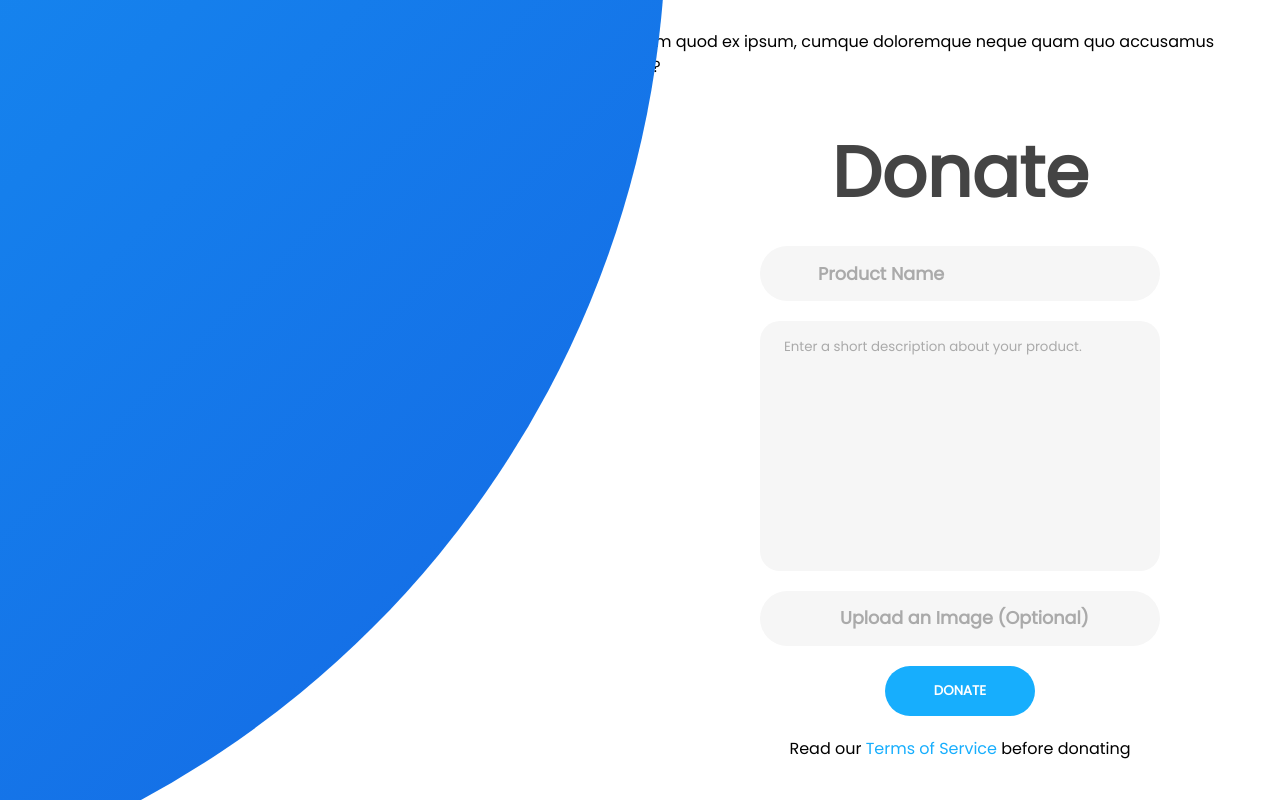
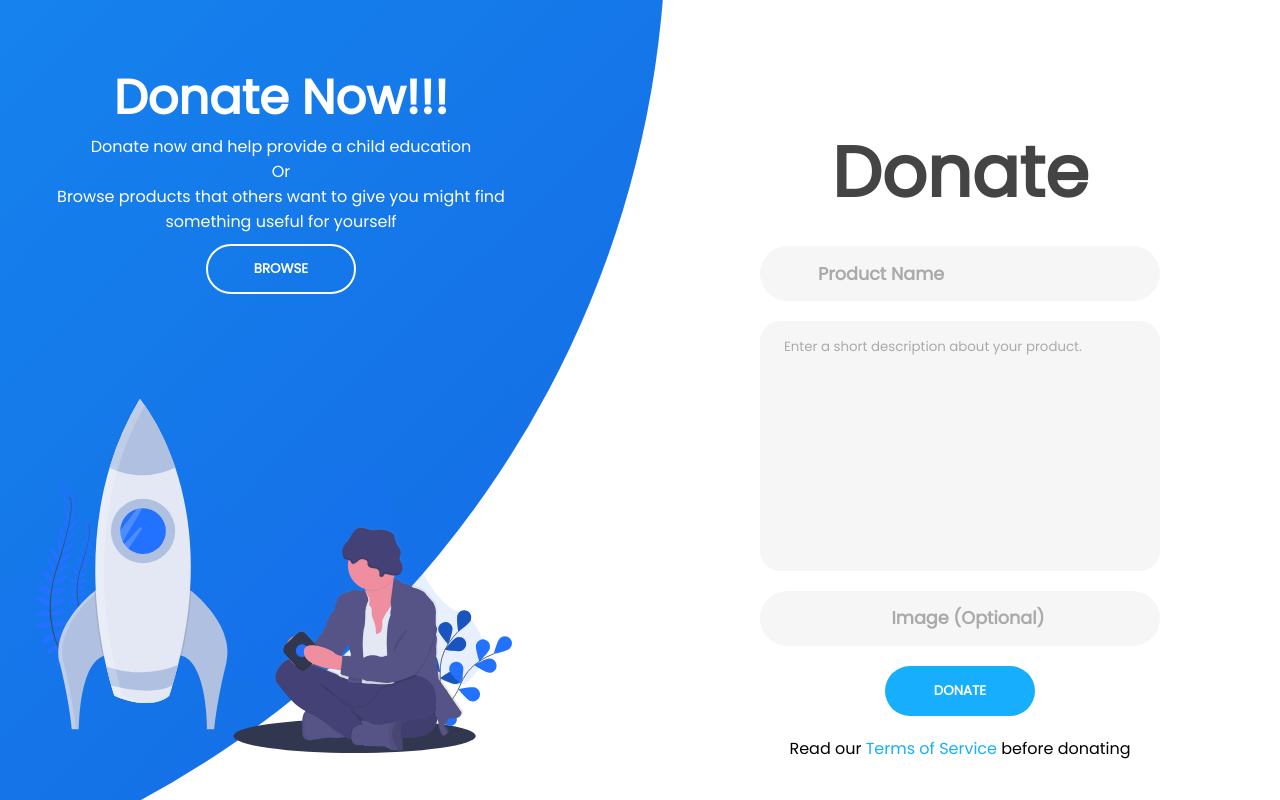
Before and after one commit to bamblebam/dsc-project-books-redistribution, a Next.js app in the folder frontend/: page /product/donate in a window 1280 px wide. Built offline with nearby package versions, Linux system fonts and the light colour scheme.

Commit message:
donate page desktop viewport done

```diff
--- a/frontend/pages/product/donate.js
+++ b/frontend/pages/product/donate.js
@@ -21,7 +21,7 @@ export default function Donate() {
                                 <textarea cols="30" rows="10" className={styles.text} placeholder="Enter a short description about your product." name="product_description"></textarea>
                             </div>
                             <div className={styles.file_field}>
-                                <label htmlFor="product_image">Upload an Image (Optional)</label>
+                                <label htmlFor="product_image">Image (Optional)</label>
                                 <input type="file" accept="image/*" className={styles.file} name="product_image" id="product_image" />
                             </div>
                             <button className={styles.btn}>Donate</button>
@@ -34,9 +34,13 @@ export default function Donate() {
                 <div className={styles.panel_container}>
                     <div className={styles.panel}>
                         <div className={styles.content}>
-                            <h3>Donate here</h3>
-                            <p>Lorem ipsum dolor sit amet consectetur adipisicing elit. Maxime tenetur, voluptatem quod ex ipsum, cumque doloremque neque quam quo accusamus asperiores non, officiis corporis. Maxime tenetur dignissimos sit recusandae animi?</p>
+                            <h3>Donate Now!!!</h3>
+                            <p>Donate now and help provide a child education</p>
+                            <p>Or</p>
+                            <p>Browse products that others want to give you might find something useful for yourself</p>
+                            <button className={styles.btn + " " + styles.transparent}>Browse</button>
                         </div>
+                        <img src="/images/image1.svg" alt="" className={styles.image} />
                     </div>
                 </div>
             </div>
--- a/frontend/styles/css/authentication.module.css
+++ b/frontend/styles/css/authentication.module.css
@@ -280,6 +280,10 @@
   font-size: 0.8rem;
 }
 
+.btn.transparent:hover {
+  background-color: #1466e3;
+}
+
 .main_container.signup_mode::before {
   -webkit-transform: translate(100%, -50%);
           transform: translate(100%, -50%);
--- a/frontend/styles/css/donate.module.css
+++ b/frontend/styles/css/donate.module.css
@@ -27,6 +27,7 @@
   height: 100%;
   top: -10%;
   left: 0;
+  z-index: 5;
 }
 
 .form {
@@ -84,7 +85,7 @@
   line-height: 1;
   font-weight: 600;
   font-size: 1.1rem;
-  margin-left: 50px;
+  padding-left: 50px;
   color: #333333;
 }
 
@@ -167,9 +168,8 @@
   width: 100%;
   height: 100%;
   position: absolute;
-  left: 20%;
-  top: 35%;
-  line-height: 1;
+  text-align: center;
+  line-height: 55px;
   font-weight: 600;
   font-size: 1.1rem;
   color: #aaaaaa;
@@ -197,6 +197,11 @@
           transform: scale(1.1);
 }
 
+.transparent {
+  background: transparent;
+  border: 2px solid #ffffff;
+}
+
 .subtext {
   margin: 10px 0;
 }
@@ -205,4 +210,49 @@
   color: #17aefd;
   cursor: pointer;
 }
+
+.image {
+  width: 100%;
+  -webkit-transition: 1.1s .4s ease-in-out;
+  transition: 1.1s .4s ease-in-out;
+}
+
+.panel_container {
+  position: absolute;
+  width: 100%;
+  height: 100%;
+  top: 0;
+  left: 0;
+  display: -ms-grid;
+  display: grid;
+  -ms-grid-columns: 1fr 1.5fr;
+      grid-template-columns: 1fr 1.5fr;
+}
+
+.panel {
+  display: -webkit-box;
+  display: -ms-flexbox;
+  display: flex;
+  -webkit-box-orient: vertical;
+  -webkit-box-direction: normal;
+      -ms-flex-direction: column;
+          flex-direction: column;
+  -webkit-box-align: end;
+      -ms-flex-align: end;
+          align-items: flex-end;
+  -ms-flex-pack: distribute;
+      justify-content: space-around;
+  z-index: 6;
+  text-align: center;
+}
+
+.panel .content {
+  color: #ffffff;
+  margin: 15px 0 0 50px;
+}
+
+.panel .content h3 {
+  font-size: 3rem;
+  font-weight: 9000;
+}
 /*# sourceMappingURL=donate.module.css.map */
--- a/frontend/styles/scss/authentication.module.scss
+++ b/frontend/styles/scss/authentication.module.scss
@@ -222,6 +222,9 @@ $primary_dark:#1466e3;
     height: 40px;
     font-weight: 600;
     font-size: 0.8rem;
+    &:hover{
+        background-color: $primary_dark;
+    }
 }
 
 .main_container.signup_mode{
--- a/frontend/styles/scss/donate.module.scss
+++ b/frontend/styles/scss/donate.module.scss
@@ -34,7 +34,7 @@ $primary_dark:#1466e3;
     height: 100%;
     top: -10%;
     left: 0;
-
+    z-index: 5;
 }
 .form{
     position: absolute;
@@ -78,7 +78,7 @@ $primary_dark:#1466e3;
         line-height: 1;
         font-weight: 600;
         font-size: 1.1rem;
-        margin-left: 50px;
+        padding-left: 50px;
         color: $input_text;
 
         &::placeholder{
@@ -135,9 +135,8 @@ $primary_dark:#1466e3;
         width: 100%;
         height: 100%;
         position: absolute;
-        left: 20%;
-        top: 35%;
-        line-height: 1;
+        text-align: center;
+        line-height: 55px;
         font-weight: 600;
         font-size: 1.1rem;
         color: $input_placeholder;
@@ -163,6 +162,11 @@ $primary_dark:#1466e3;
     }
 }
 
+.transparent{
+    background: transparent;
+    border: 2px solid $background_white;
+}
+
 .subtext{
     margin: 10px 0;
     a{
@@ -170,3 +174,36 @@ $primary_dark:#1466e3;
         cursor: pointer;
     }
 }
+
+.image{
+    width: 100%;
+    transition: 1.1s .4s ease-in-out;
+}
+
+.panel_container{
+    position: absolute;
+    width: 100%;
+    height: 100%;
+    top: 0;
+    left: 0;
+    display: grid;
+    grid-template-columns: 1fr 1.5fr;
+}
+
+.panel{
+    display: flex;
+    flex-direction: column;
+    align-items: flex-end;
+    justify-content: space-around;
+    z-index: 6;
+    text-align: center;
+
+    .content{
+        color: $background_white;
+        margin: 15px 0 0 50px;
+        h3{
+            font-size: 3rem;
+            font-weight: 9000;
+        }
+    }
+}
```
Also changed, not shown: 2 other files (tests, documents, lock files or other folders).
